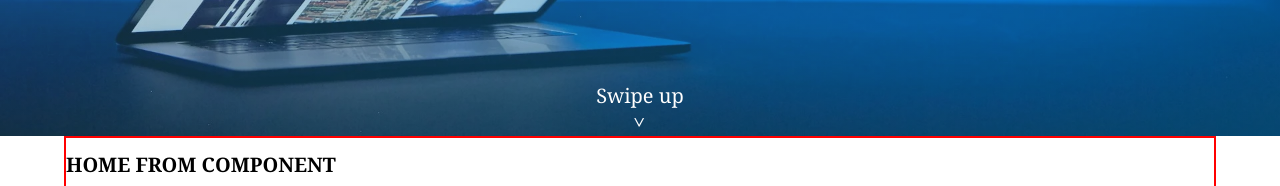
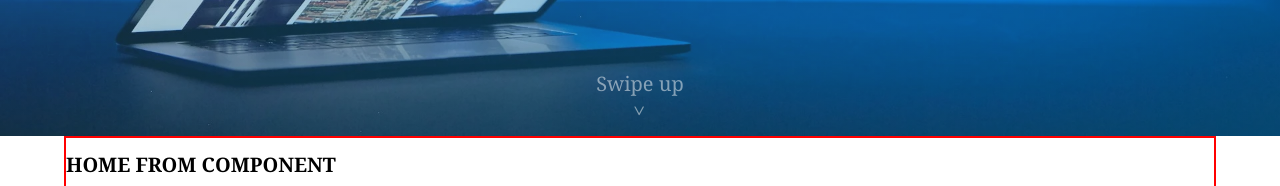
Before and after one commit to DanielMMITM/Forum-Front, a React (Vite) app: page / in a window 1280 px wide. Shown: the part 664-850 px from the top of the page. Built offline with nearby package versions, Linux system fonts and the light colour scheme.

Commit message:
Update - update link animation

```diff
--- a/src/index.css
+++ b/src/index.css
@@ -19,12 +19,15 @@
     transform: translateY(0); } }
 
 @keyframes jump {
-  from {
+  0% {
     transform: translateY(-0.5rem);
-    opacity: 0.2; }
-  to {
+    opacity: 0.4; }
+  50% {
     transform: translateY(1rem);
-    opacity: 1; } }
+    opacity: 0.8; }
+  100% {
+    transform: translateY(-0.5rem);
+    opacity: 0.4; } }
 
 *,
 *::after *::before {
@@ -85,7 +88,7 @@ body {
     font-size: 2rem;
     position: absolute;
     top: 92vh;
-    animation: jump 1.4s infinite; }
+    animation: jump 2s infinite; }
     .home-header--swipe:link, .home-header--swipe:visited {
       text-decoration: none; }
       .home-header--swipe:link::after, .home-header--swipe:visited::after {
--- a/src/sass/pages/_home.scss
+++ b/src/sass/pages/_home.scss
@@ -25,7 +25,7 @@
     position: absolute;
     top: 92vh;
 
-    animation: jump 1.4s infinite;
+    animation: jump 2s infinite;
 
     &:link,
     &:visited {
```
Also changed, not shown: src/sass/base/_animations.scss (+9 -4 lines).
